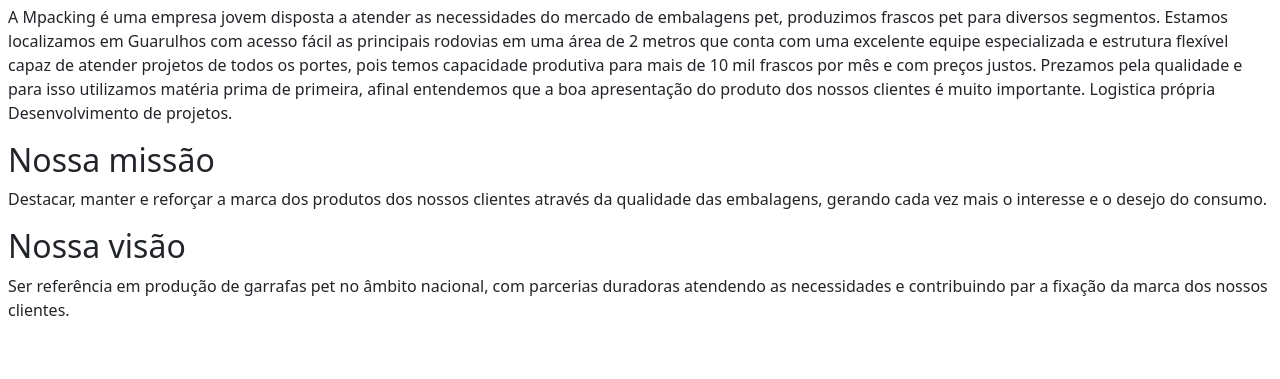
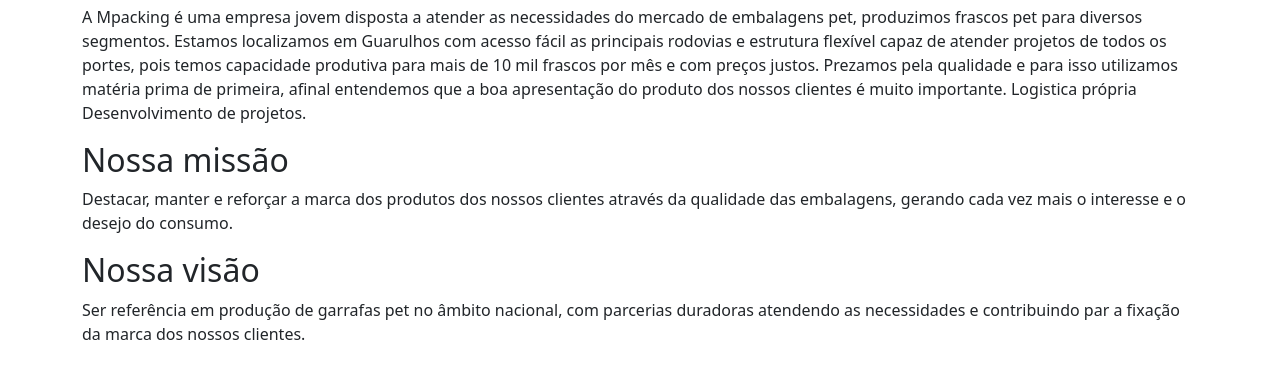
Before and after one commit to elizbethsandri/Mpacking, a website: page empresa.html in a window 1280 px wide. Shown: the part 59-438 px from the top of the page. Drawn offline with nearby package versions, Linux system fonts and the light colour scheme.

Commit message:
Empresa/ Company text update

```diff
--- a/empresa.html
+++ b/empresa.html
@@ -35,14 +35,14 @@
             </div>
     </nav>
     <div class="m-2">
+        <div class="container">
             <h1>Quem somos</h1>
             <p>
         A Mpacking é uma empresa jovem disposta a atender as necessidades do mercado de embalagens pet,
         produzimos frascos pet para diversos segmentos.
-        Estamos localizamos em Guarulhos com acesso fácil as principais rodovias em uma área de 2 metros
-        que conta com uma excelente equipe especializada e estrutura flexível capaz de atender projetos de
-        todos os portes, pois temos capacidade produtiva para mais de 10 mil frascos por mês e com preços
-        justos.
+        Estamos localizamos em Guarulhos com acesso fácil as principais rodovias e estrutura flexível
+        capaz de atender projetos de todos os portes, pois temos capacidade produtiva para mais de 10
+        mil frascos por mês e com preços justos.
         Prezamos pela qualidade e para isso utilizamos matéria prima de primeira, afinal entendemos que a
         boa apresentação do produto dos nossos clientes é muito importante. Logistica própria Desenvolvimento
         de projetos.
@@ -58,6 +58,7 @@
         as necessidades e contribuindo par a fixação da marca dos nossos clientes.
             </p>
         </div>
+    </div>
 
 <script src="https://cdn.jsdelivr.net/npm/bootstrap@5.2.3/dist/js/bootstrap.bundle.min.js" integrity="sha384-kenU1KFdBIe4zVF0s0G1M5b4hcpxyD9F7jL+jjXkk+Q2h455rYXK/7HAuoJl+0I4" crossorigin="anonymous">
 </script>
```
Lines whose indentation alone changed are shown as unchanged.
